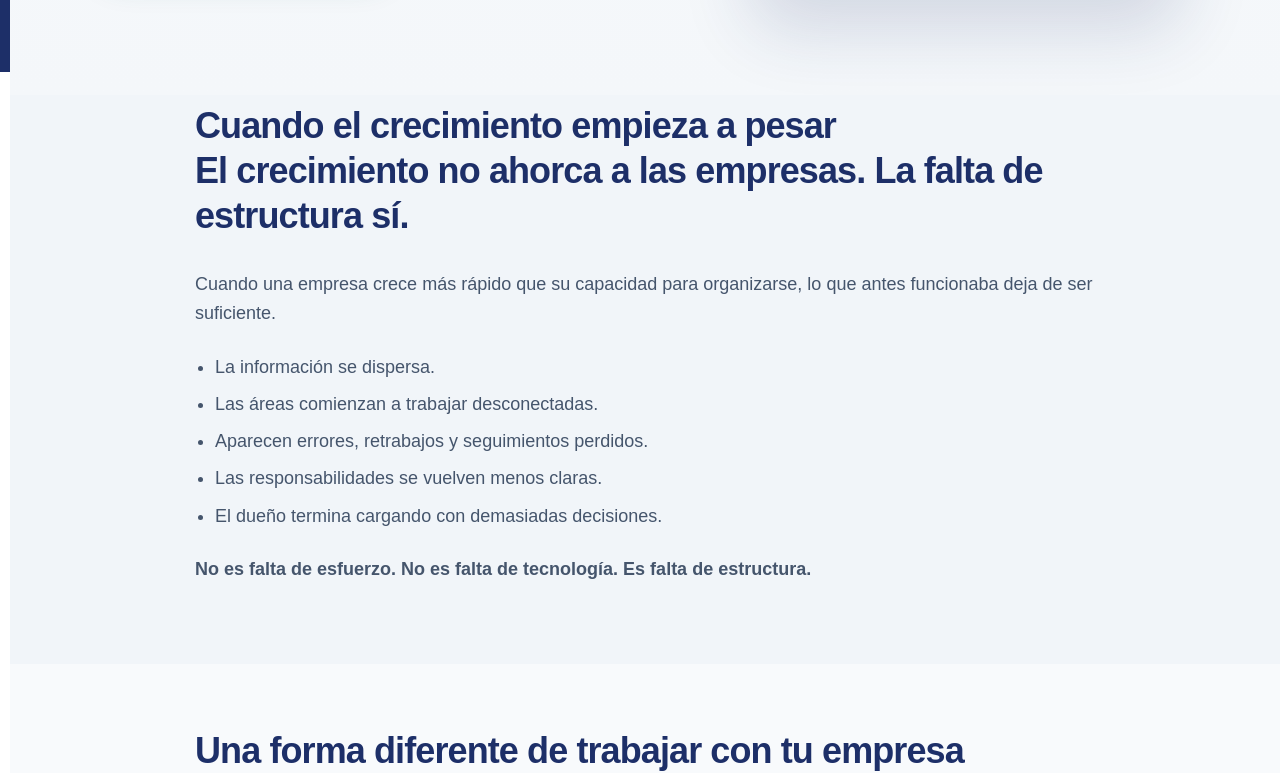
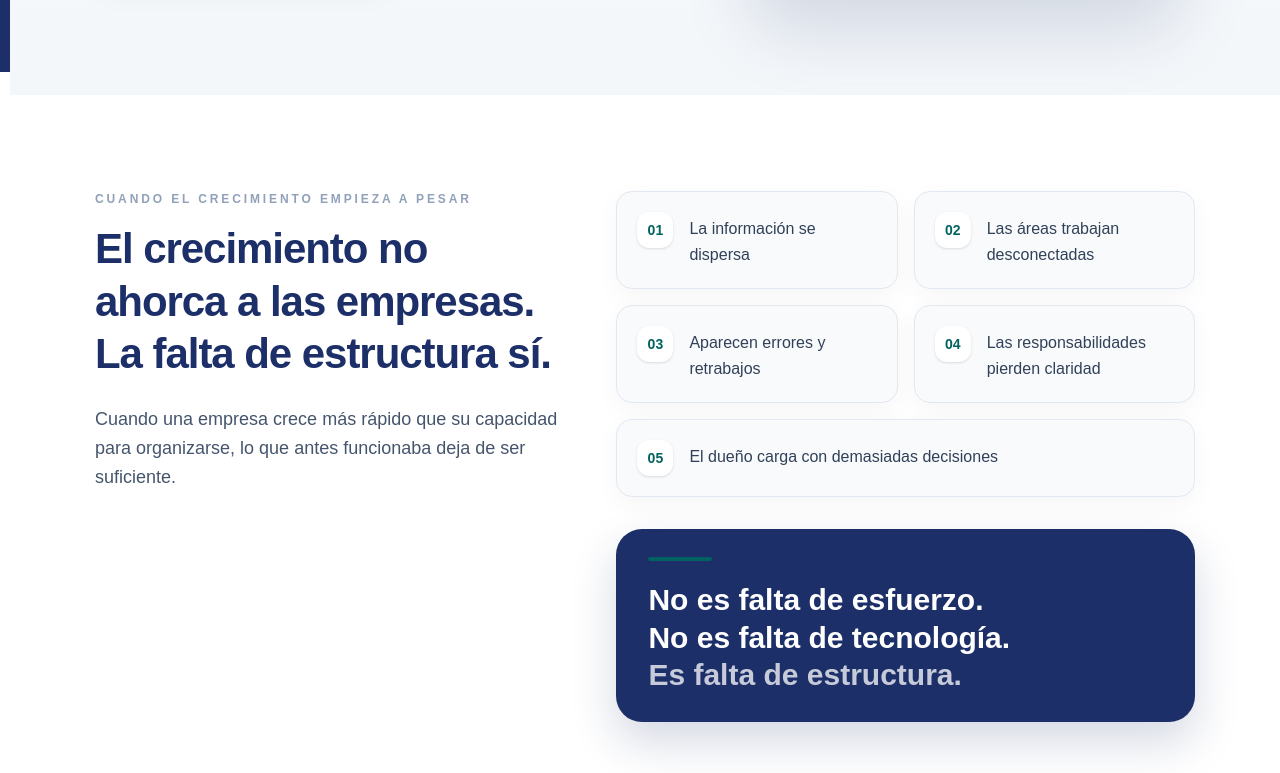
Before and after one commit to EmphaticoOnline/emphasys-web, a Next.js app: page / in a window 1280 px wide. Shown: the part 728-1501 px from the top of the page. Built offline with nearby package versions, Linux system fonts and the light colour scheme.

Commit message:
Dar ritmo visual a la sección de problema

```diff
--- a/components/ProblemSection.tsx
+++ b/components/ProblemSection.tsx
@@ -1,32 +1,60 @@
+const symptoms = [
+  "La información se dispersa",
+  "Las áreas trabajan desconectadas",
+  "Aparecen errores y retrabajos",
+  "Las responsabilidades pierden claridad",
+  "El dueño carga con demasiadas decisiones",
+];
+
 const ProblemSection = () => {
   return (
-    <section className="bg-slate-100 text-slate-900">
-      <div className="mx-auto max-w-[900px] px-6 pt-2 pb-20 sm:px-10 lg:px-0">
-        <div className="space-y-8">
-          <h2
-            className="text-3xl font-semibold leading-tight tracking-tight sm:text-4xl"
-            style={{ color: "var(--color-emphasys-blue)" }}
-          >
-            <span className="block">Cuando el crecimiento empieza a pesar</span>
-            <span className="block">El crecimiento no ahorca a las empresas. La falta de estructura sí.</span>
-          </h2>
-
-          <div className="space-y-6 text-lg leading-relaxed text-slate-600">
-            <p>
+    <section className="bg-white text-slate-900">
+      <div className="mx-auto max-w-[1100px] px-6 py-20 sm:px-10 lg:px-0 lg:py-24">
+        <div className="grid gap-12 lg:grid-cols-[0.9fr_1.1fr] lg:items-start">
+          <div className="lg:sticky lg:top-32">
+            <p className="text-xs font-semibold uppercase tracking-[0.24em] text-slate-400">
+              Cuando el crecimiento empieza a pesar
+            </p>
+            <h2
+              className="mt-4 text-3xl font-semibold leading-tight tracking-tight sm:text-4xl lg:text-[42px]"
+              style={{ color: "var(--color-emphasys-blue)" }}
+            >
+              El crecimiento no ahorca a las empresas. La falta de estructura sí.
+            </h2>
+            <p className="mt-6 text-lg leading-relaxed text-slate-600">
               Cuando una empresa crece más rápido que su capacidad para organizarse, lo que antes funcionaba deja de ser suficiente.
             </p>
+          </div>
 
-            <ul className="list-disc space-y-2 pl-5">
-              <li>La información se dispersa.</li>
-              <li>Las áreas comienzan a trabajar desconectadas.</li>
-              <li>Aparecen errores, retrabajos y seguimientos perdidos.</li>
-              <li>Las responsabilidades se vuelven menos claras.</li>
-              <li>El dueño termina cargando con demasiadas decisiones.</li>
-            </ul>
+          <div>
+            <div className="grid gap-4 sm:grid-cols-2">
+              {symptoms.map((symptom, index) => (
+                <div
+                  key={symptom}
+                  className={`group rounded-2xl border border-slate-200 bg-[#F8FAFC] p-5 shadow-[0_8px_26px_rgba(15,23,42,0.04)] transition duration-200 hover:-translate-y-0.5 hover:border-[rgba(0,98,97,0.25)] hover:shadow-[0_14px_32px_rgba(15,23,42,0.07)] ${
+                    index === symptoms.length - 1 ? "sm:col-span-2" : ""
+                  }`}
+                >
+                  <div className="flex items-start gap-4">
+                    <span className="flex h-9 w-9 shrink-0 items-center justify-center rounded-xl bg-white text-sm font-semibold shadow-sm" style={{ color: "var(--color-emphasys-green)" }}>
+                      {String(index + 1).padStart(2, "0")}
+                    </span>
+                    <p className="pt-1 text-base font-medium leading-relaxed text-slate-700">{symptom}</p>
+                  </div>
+                </div>
+              ))}
+            </div>
 
-            <p>
-              <strong>No es falta de esfuerzo. No es falta de tecnología. Es falta de estructura.</strong>
-            </p>
+            <div className="mt-8 overflow-hidden rounded-[26px] bg-[var(--color-emphasys-blue)] px-6 py-7 shadow-[0_20px_45px_rgba(29,47,104,0.18)] sm:px-8">
+              <div className="h-1 w-16 rounded-full bg-[var(--color-emphasys-green)]" />
+              <p className="mt-5 text-2xl font-semibold leading-tight text-white sm:text-3xl">
+                No es falta de esfuerzo.
+                <br />
+                No es falta de tecnología.
+                <br />
+                <span className="text-white/75">Es falta de estructura.</span>
+              </p>
+            </div>
           </div>
         </div>
       </div>
```
